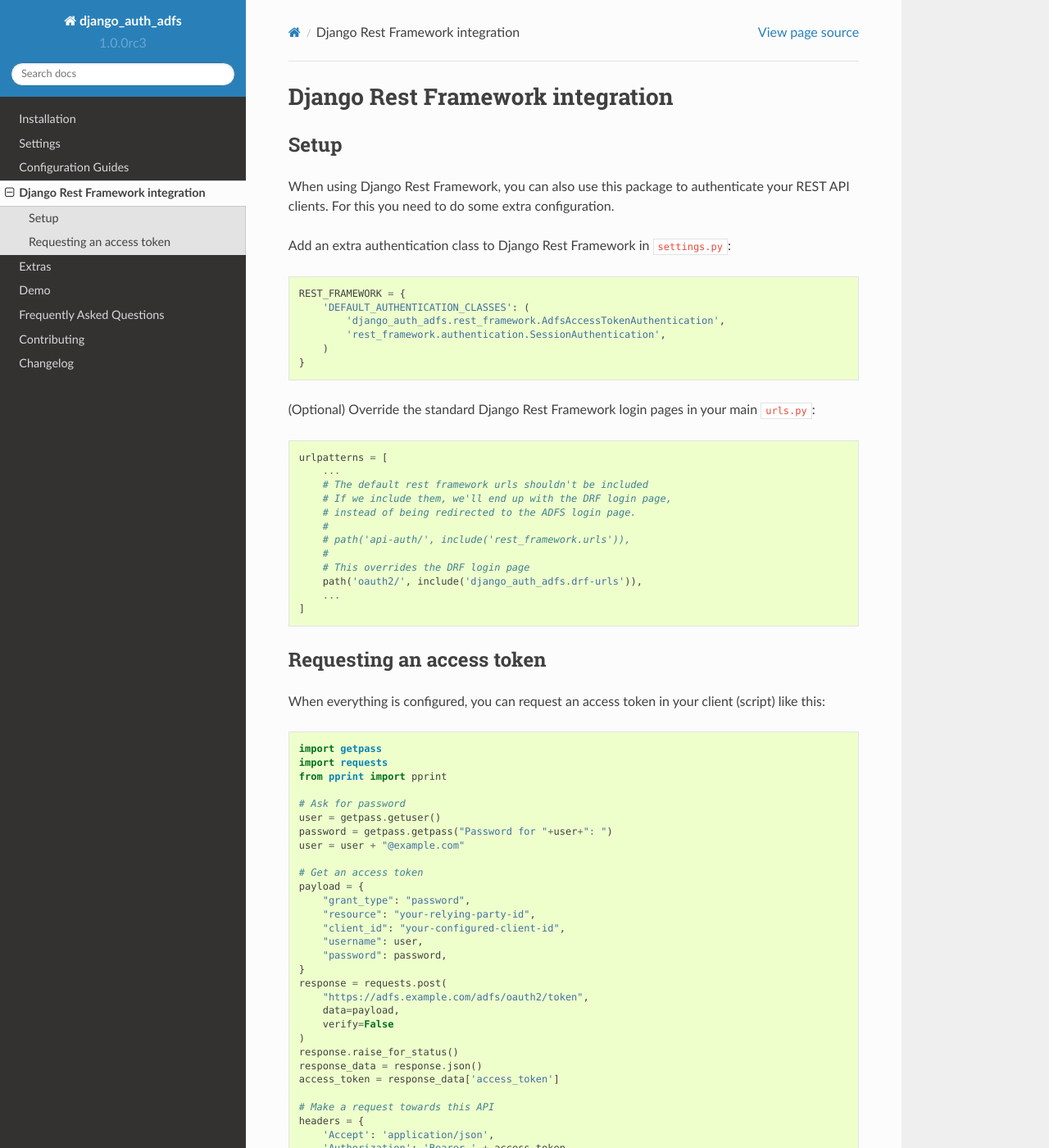
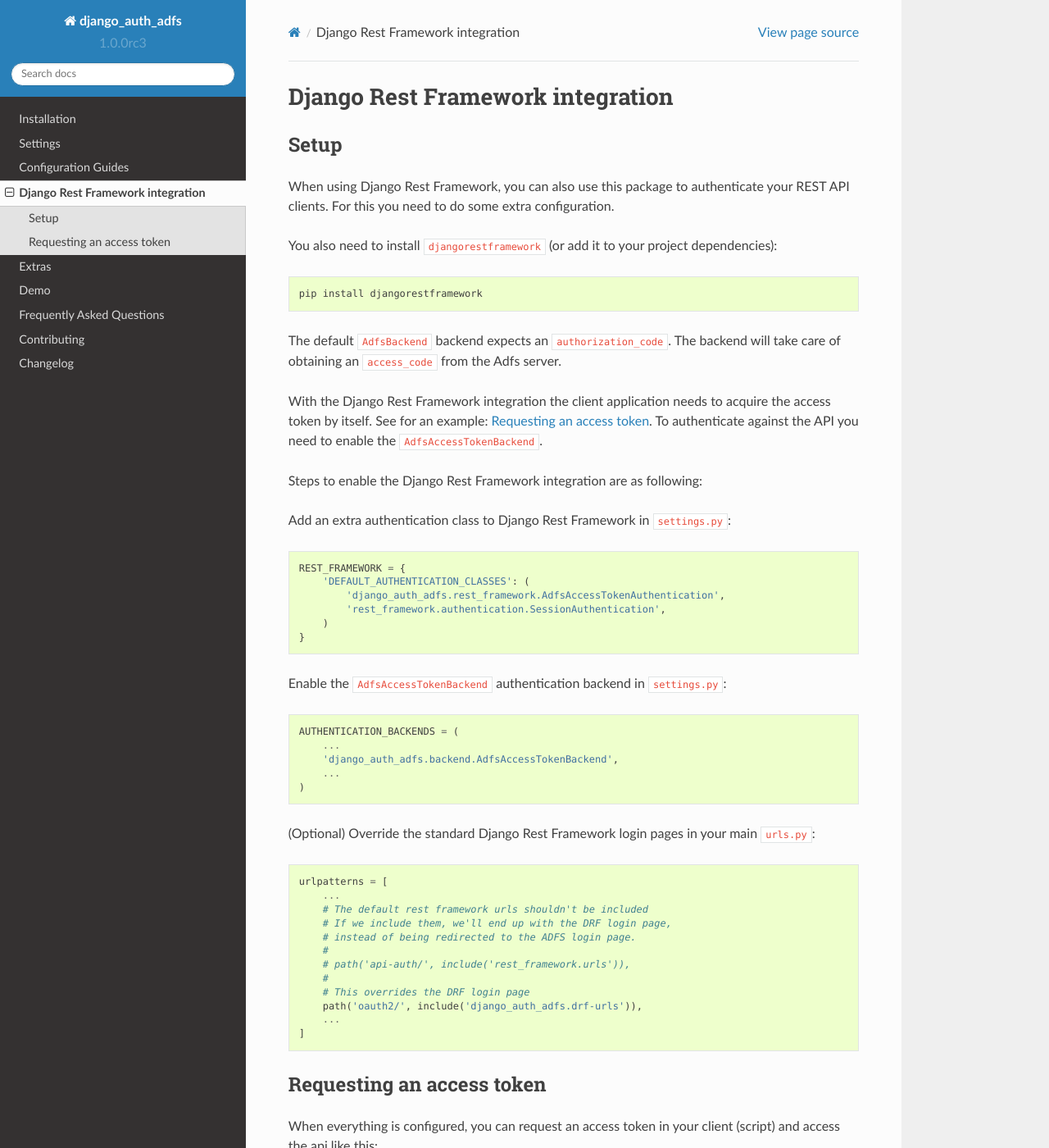
Before and after one commit to snok/django-auth-adfs, a Sphinx documentation site: the page built from docs/rest_framework.rst, in a window 1280 px wide and 1400 px high. Shown: the whole window at 82% size. Built offline with Sphinx 7.4.7 and the Read the Docs theme 2.0.0, drawn with Linux system fonts in a browser that asks for light colours; pages that are not in the unit, such as notebooks, are missing from menus.

Commit message:
Explain the REST Framework integration a bit more

```diff
--- a/docs/rest_framework.rst
+++ b/docs/rest_framework.rst
@@ -6,6 +6,20 @@
 
 When using Django Rest Framework, you can also use this package to authenticate
 your REST API clients. For this you need to do some extra configuration.
+
+You also need to install ``djangorestframework`` (or add it to your
+project dependencies)::
+
+    pip install djangorestframework
+
+The default ``AdfsBackend`` backend expects an ``authorization_code``. The backend
+will take care of obtaining an ``access_code`` from the Adfs server.
+
+With the Django Rest Framework integration the client application needs to acquire
+the access token by itself. See for an example: :ref:`request-access-token`. To
+authenticate against the API you need to enable the ``AdfsAccessTokenBackend``.
+
+Steps to enable the Django Rest Framework integration are as following:
 
 Add an extra authentication class to Django Rest Framework in ``settings.py``:
 
@@ -17,6 +31,16 @@
             'rest_framework.authentication.SessionAuthentication',
         )
     }
+
+Enable the ``AdfsAccessTokenBackend`` authentication backend in ``settings.py``:
+
+.. code-block:: python
+
+    AUTHENTICATION_BACKENDS = (
+        ...
+        'django_auth_adfs.backend.AdfsAccessTokenBackend',
+        ...
+    )
 
 (Optional) Override the standard Django Rest Framework login pages in your main ``urls.py``:
 
@@ -35,10 +59,13 @@
         ...
     ]
 
+.. _request-access-token:
+
 Requesting an access token
 --------------------------
 
-When everything is configured, you can request an access token in your client (script) like this:
+When everything is configured, you can request an access token in your client (script) and
+access the api like this:
 
 .. code-block:: python
 
```
